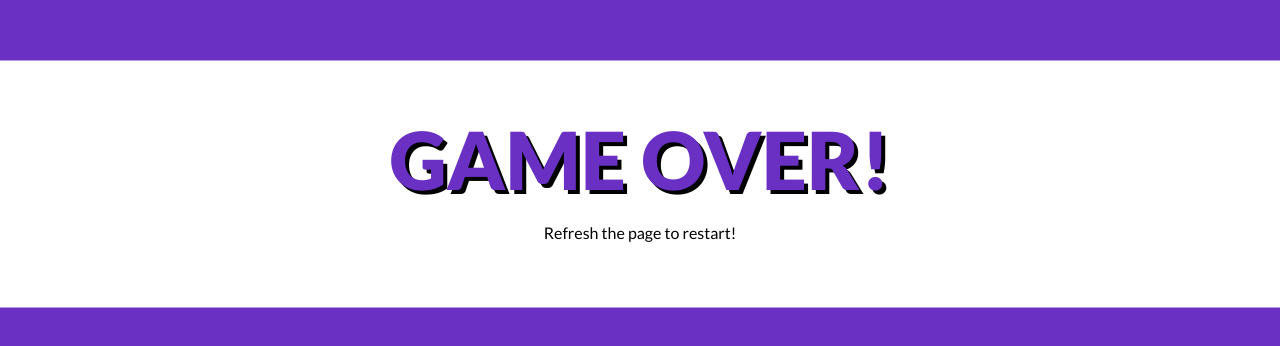
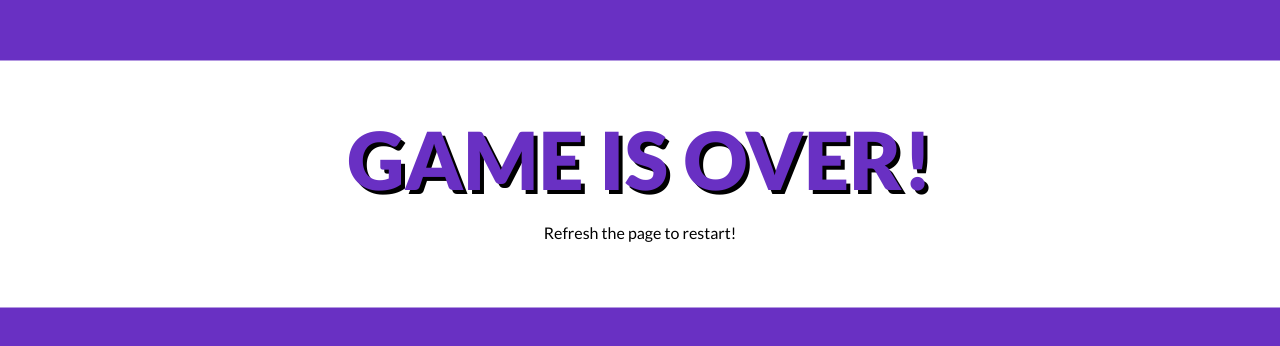
Before and after one commit to joaoiacillo/js-breakout-game, a plain HTML site: page index.html in a window 1280 px wide. Shown: the part 216-562 px from the top of the page. Drawn offline with Linux system fonts and the light colour scheme.

Commit message:
Simple edit of Game Over message

```diff
--- a/index.html
+++ b/index.html
@@ -17,11 +17,10 @@
     <canvas id="game-screen" width="480" height="320"></canvas>
 
     <div id="game-over">
-      <h3>Game Over!</h3>
+      <h3>Game is Over!</h3>
       <p>Refresh the page to restart!</p>
     </div>
   </div>
-
   <!-- JavaScript -->
   <script src="main.js"></script>
 </body>
```
